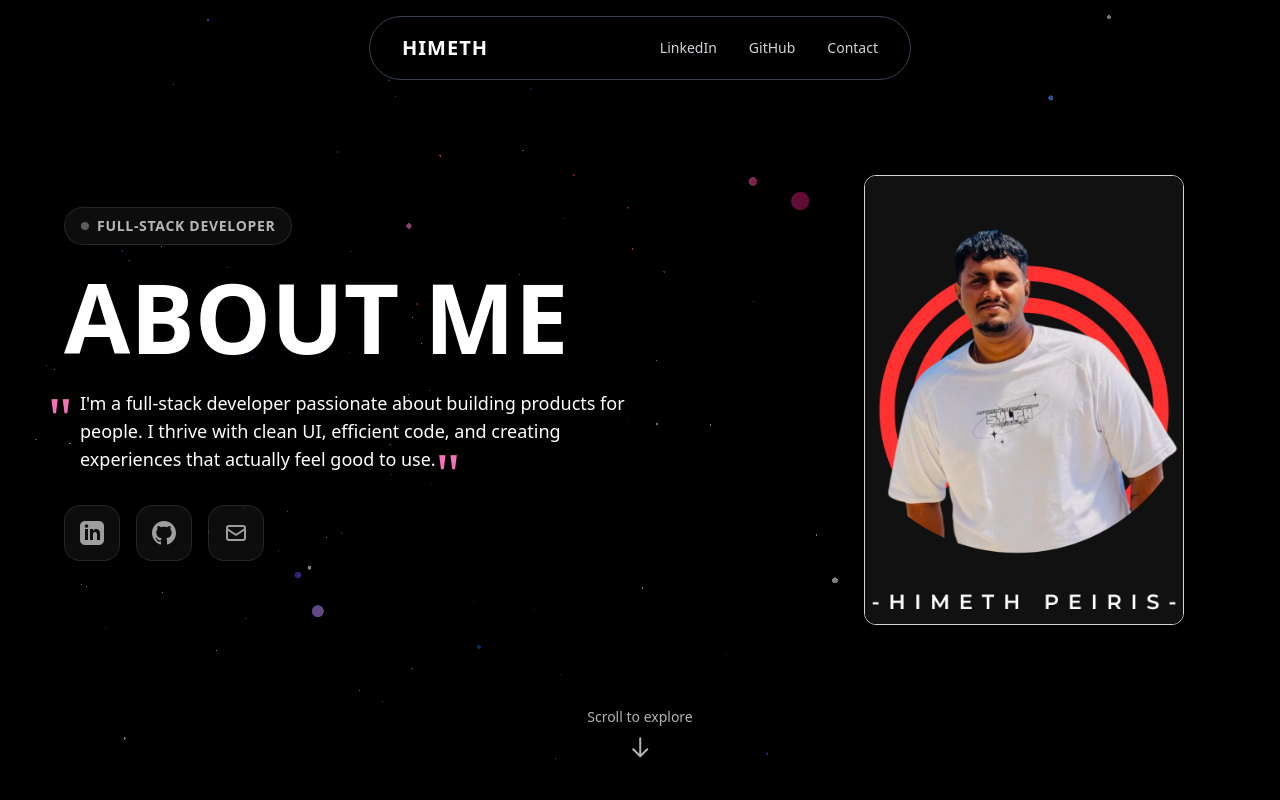
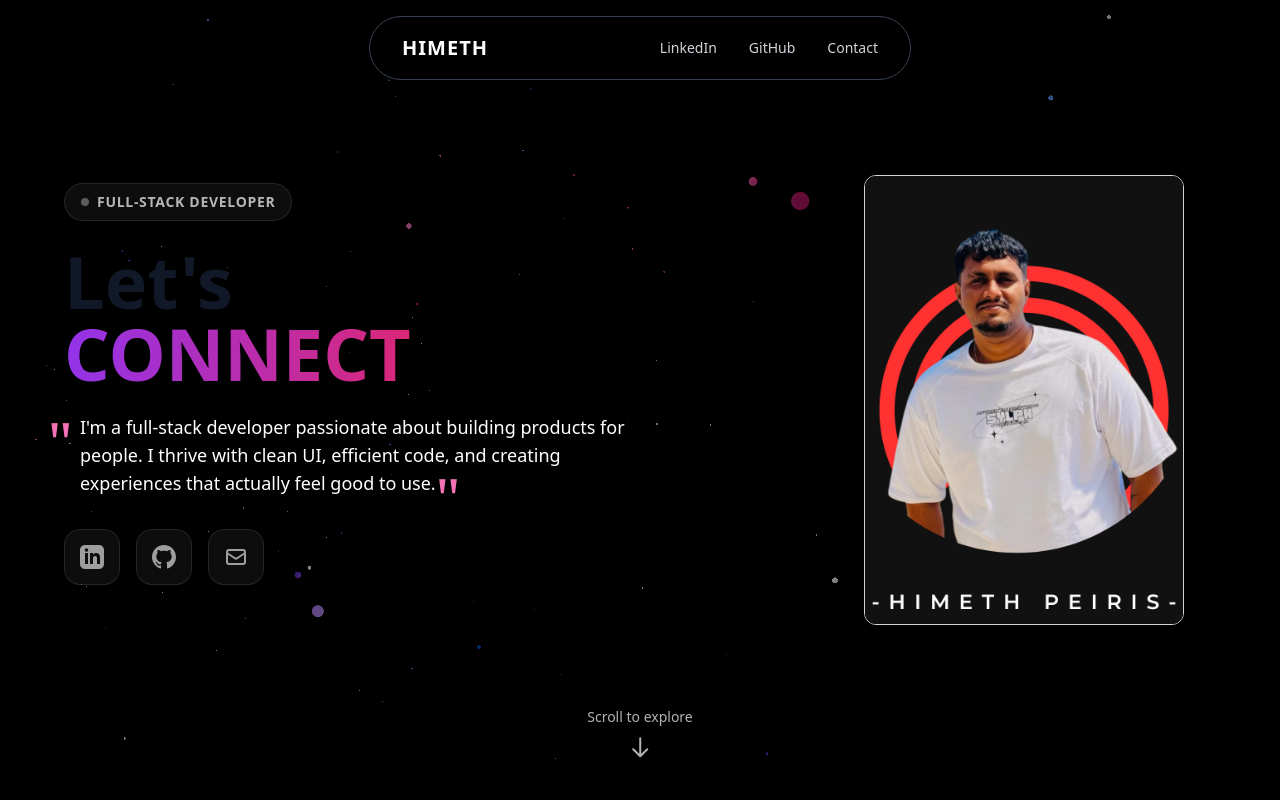
Before and after one commit to HBPeiris/portfolio, a Nuxt app: page / in a window 1280 px wide. Both pictures are taken after a click on the element 1024 px from the left and 400 px from the top of the page. Shown: the top 800 px of the page. Built offline with nearby package versions, Linux system fonts and the light colour scheme.

Commit message:
Update AboutView.vue

```diff
--- a/app/components/AboutView.vue
+++ b/app/components/AboutView.vue
@@ -8,10 +8,10 @@
       </div>
     </div>
 
-    <!-- Stylish title -->
-    <h1 class="text-4xl sm:text-5xl lg:text-6xl xl:text-8xl font-bold mb-4 sm:mb-6 leading-tight">
-      <span class="text-white">
-        ABOUT ME
+    <h1 class="text-4xl sm:text-5xl lg:text-6xl xl:text-7xl font-bold text-gray-900 mb-4 sm:mb-6 leading-tight">
+     Let's<br/>
+      <span class="bg-gradient-to-r from-purple-600 to-pink-600 bg-clip-text text-transparent">
+        CONNECT
       </span>
     </h1>
 
```
